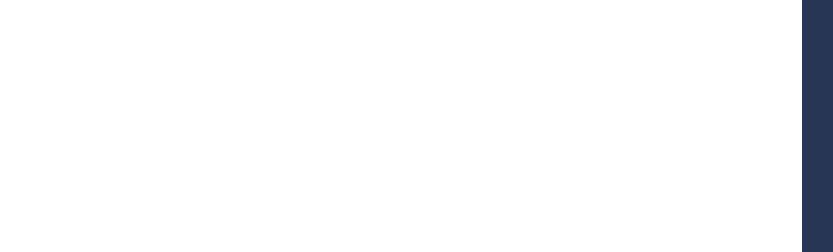
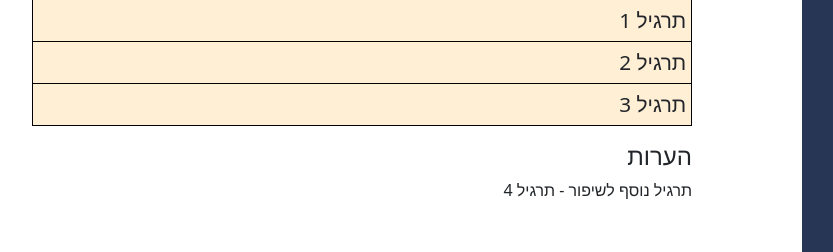
Before and after one commit to d4nieldev/explosivezone, a Django app: template templates/index.html in a window 1280 px wide. Shown: the part 548-800 px from the top of the page, without its empty margins (78-911 px from the left). Run offline with Django 3.2, Linux system fonts and the light colour scheme; the template is opened without the code that fills it: most values are stand-ins (such as "Sample title", 1, 10 or a date in 2020).

Commit message:
page template designed

```diff
--- a/static/css/style.css
+++ b/static/css/style.css
@@ -1,8 +1,13 @@
 :root {
   --sidebar-width: 25rem;
-  --sidebar-primary-color: #283655 ;
-  --sidebar-secondary-color: #4d648d  ;
-  --sidebar-title-color: #1e1f26;
+  --primary-color: #283655 ;
+  --secondary-color: #4d648d  ;
+  --title-color: #1e1f26;
+}
+
+@font-face {
+  font-family: ValeraRound;
+  src: url(../fonts/VarelaRound-Regular.ttf);
 }
 
 body {
@@ -17,16 +22,17 @@ a:focus {
   transition: all 0.3s;
 }
 
-/* Sidebar */
 .wrapper {
   display: flex;
   text-decoration: none;
   transition: all 0.3s;
 }
+
 #sidebar {
   min-width: min(25rem, 100vw);
-  height: 100vh;
-  background: var(--sidebar-primary-color);
+  min-height: 100vh;
+  height: inherit;
+  background: var(--primary-color);
   color: #fff;
   transition: all 0.3s;
 }
@@ -34,55 +40,64 @@ a:focus {
   margin-right: calc(-1 * var(--sidebar-width));
 }
 #sidebar>.sidebar-header {
+  position: fixed;
+  width: min(25rem, 100vw);
   font-family: Helvetica;
   padding: 2rem;
-  background: var(--sidebar-title-color);
+  background: var(--title-color);
 }
 #sidebar>.sidebar-header>h3{
-  z-index: 2;
   width: fit-content;
   margin: auto;
 }
 #sidebar ul.components {
+  width: min(25rem, 100vw);
+  position: fixed;
+  top: 5.17rem;
   padding: 2rem 0;
   border-bottom: 1px solid #47748b;
 }
-#sidebar ul li a {
+#sidebar ul li a,
+#sidebar ul li button{
+  background-color: transparent;
+  width: 100%;
+  border: 0;
+  text-align: start;
+  color: #fff;
   padding: 1rem;
   font-size: 1.1em;
   display: block;
 }
-#sidebar ul li a:hover {
-  color: var(--sidebar-secondary-color);
+#sidebar ul li a:hover,
+#sidebar ul li button:hover {
+  color: var(--secondary-color);
   background: #fff;
 }
 #sidebar ul li.active > a,
-a[aria-expanded="true"] {
+#sidebar ul li.active > button,
+a[aria-expanded="true"],
+button[aria-expanded="true"] {
   color: #fff;
-  background: var(--sidebar-secondary-color);
+  background: var(--secondary-color);
 }
-a[data-toggle="collapse"] {
+a[data-toggle="collapse"],
+button[data-toggle="collapse"] {
   position: relative;
 }
 .dropdown-toggle::after {
   margin-right: 1rem;
 }
-ul ul a {
+ul ul a,
+ul ul button {
   font-size: 0.9em !important;
   padding-right: 3rem !important;
-  background: var(--sidebar-primary-color);
-}
-
-#content {
-  width: 100%;
-  padding: 2rem;
-  min-height: 100vh;
-  transition: all 0.3s;
+  background: var(--primary-color);
 }
 
 .btn-menu{
   z-index: 1;
-  background-color: var(--sidebar-title-color);
+  margin: 0;
+  background-color: var(--title-color);
   color: white;
   display: inline-block;
   font-weight: 400;
@@ -95,6 +110,50 @@ ul ul a {
   padding: 0.375rem 0.75rem;
   border: 1px solid transparent;
   border-radius: 0.25rem;
+}
+
+.topbar{
+  background-color: var(--title-color);
+  padding: 1.625rem 0;
+  font-family: Helvetica;
+  width: 100%;
+  transition: 0.3s;
+}
+.topbar h3{
+  margin: 0;
+}
+
+.container-fluid{
+  padding: 0;
+  overflow-x: hidden;
+}
+
+#content{
+  padding-top: 1rem;
+  width: 75%;
+  margin: auto;
+}
+
+.excercise-title{
+  text-align: center;
+  font-family: ValeraRound;
+  color: var(--primary-color);
+  border-bottom: 1px solid var(--primary-color);
+}
+
+.exercise-content ul{
+  list-style-type: none;
+  padding: 0;
+}
+.exercise-content ul li{
+  background-color: #FFEFD5;
+  border: 1px solid black;
+  border-bottom: 0;
+  font-size: 1.3rem;
+  padding: 0.3rem;
+}
+.exercise-content ul li:last-child{
+  border-bottom: 1px solid black;
 }
 
 @media (max-width: 768px) {
--- a/templates/base.html
+++ b/templates/base.html
@@ -25,50 +25,19 @@
             </div>
             <ul class="lisst-unstyled components">
                 {{ menu_data|safe }}
-                <!-- <li>
-                    <a href="#homeSubmenu" data-bs-toggle="collapse" aria-expanded="false" class="dropdown-toggle">בית</a>
-                    <ul class="collapse lisst-unstyled" id="homeSubmenu">
-                        <li>
-                            <a href="#">בית 1</a>
-                        </li>
-                        <li>
-                            <a href="#">בית 2</a>
-                        </li>
-                    </ul>
-                </li>
-                <li>
-                    <a href="#">About</a>
-                </li>
-                <li>
-                    <a href="#pageSubmenu" data-bs-toggle="collapse" aria-expanded="false" class="dropdown-toggle">Pages</a>
-                    <ul class="collapse lisst-unstyled" id="pageSubmenu">
-                        <li>
-                            <a href="#">Page 1</a>
-                        </li>
-                        <li>
-                            <a href="#">Page 2</a>
-                        </li>
-                    </ul>
-                </li>
-                <li>
-                    <a href="#">Policy</a>
-                </li>
-                <li>
-                    <a href="#">Contact Us</a>
-                </li> -->
             </ul>
         </nav>
 
-        <div id="content">
-            <nav class="navbar navbar-expand-lg navbar-light bg-light">
-                <div class="container-fluid">
-                    <button type="button" id="sidebarCollapse" class="btn-menu">
-                        <i class="fas fa-bars"></i>
-                    </button>
-                </div>
+        <div class="container-fluid">
+            <nav class="navbar navbar-expand-lg topbar">
+                <button type="button" id="sidebarCollapse" class="btn-menu">
+                    <h3><i class="fas fa-bars"></i></h3>
+                </button>
             </nav>
-            {% block content %}
-            {% endblock %}
+            <div id="content">
+                {% block content %}
+                {% endblock %}
+            </div>
         </div>
     </div>
 
@@ -77,6 +46,9 @@
             $("#sidebarCollapse").on('click', function(){
                 $("#sidebar").toggleClass('active');
             });
+            $("button[aria-expanded]").on('click', function(){
+                $(this).parent().toggleClass("active");
+            })
         });
     </script>
 
--- a/templates/index.html
+++ b/templates/index.html
@@ -1,5 +1,19 @@
 {% extends 'base.html' %}
 {% block title %}ExplosiveArea | בית {% endblock %}
 {% block content %}
-<div>זה דף הבית</div>
+<h1 class="excercise-title">כותרת התרגיל</h1>
+<div class="ratio ratio-16x9 p-1">
+    <iframe src="https://www.youtube.com/embed/y-y6i5FPzrw" frameborder="0" allow="accelerometer; autoplay; clipboard-write; encrypted-media; gyroscope; picture-in-picture" allowfullscreen></iframe>
+</div>
+<div class="exercise-content">
+    <ul>
+        <li>תרגיל 1</li>
+        <li>תרגיל 2</li>
+        <li>תרגיל 3</li>
+    </ul>
+</div>
+<h4>הערות</h4>
+<div class="exercise-remarks">
+    תרגיל נוסף לשיפור - תרגיל 4
+</div>
 {% endblock %}
```
Also changed, not shown: core/models.py (+8 -6 lines), static/fonts/VarelaRound-Regular.ttf (added).
